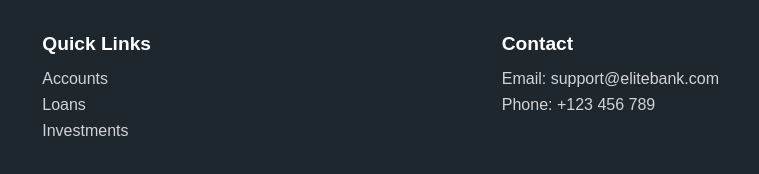
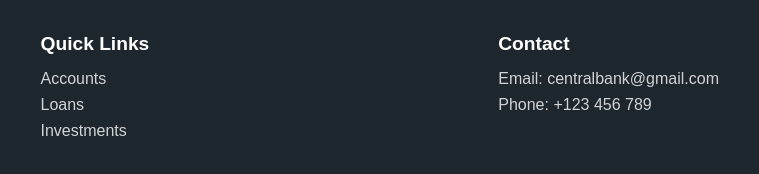
Before and after one commit to EnkeleanaRamoja/Projekti, a plain HTML site: page index.html in a window 1280 px wide. Shown: the part 2816-2990 px from the top of the page, 501-1260 px from the left. Drawn offline with Linux system fonts and the light colour scheme.

Commit message:
Your commit message

```diff
--- a/index.html
+++ b/index.html
@@ -132,7 +132,7 @@
     <div class="col">
       <h4>Contact</h4>
       <ul>
-        <li>Email: support@elitebank.com</li>
+        <li>Email: centralbank@gmail.com</li>
         <li>Phone: +123 456 789</li>
       </ul>
     </div>
```
